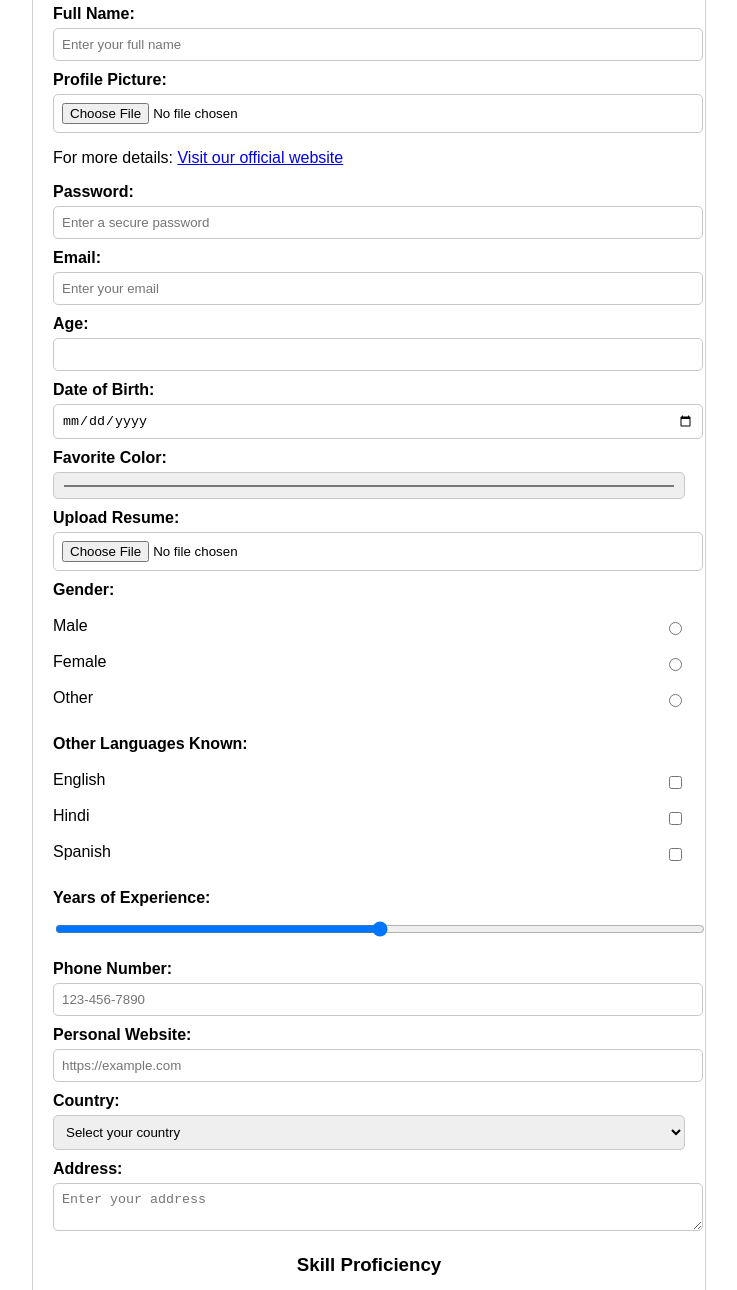
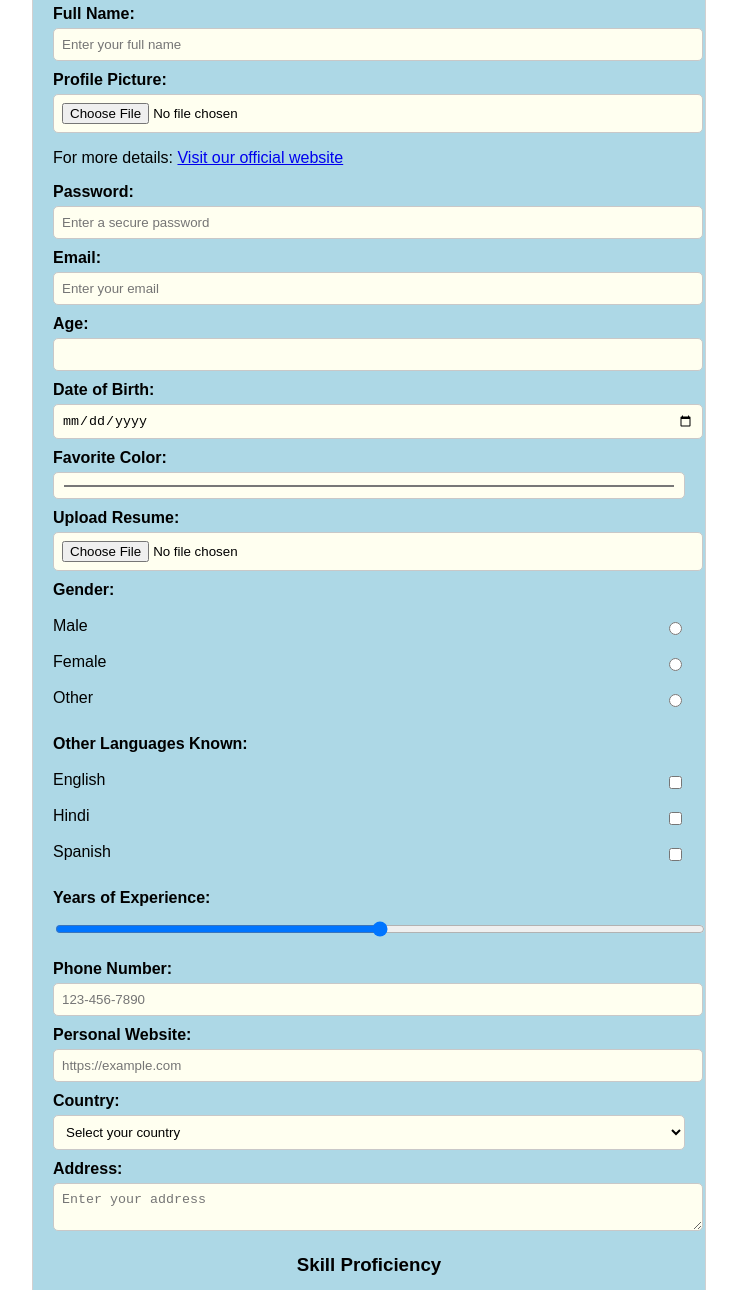
Before and after one commit to Sridharshinikittusamy/ValidationForm, a plain HTML site: page index.html in a window 1280 px wide. Shown: the part 92-1382 px from the top of the page, without its empty margins (271-1008 px from the left). Drawn offline with Linux system fonts and the light colour scheme.

Commit message:
Update index.html

```diff
--- a/index.html
+++ b/index.html
@@ -11,6 +11,7 @@
             padding: 20px;
             border: 1px solid rgb(210, 208, 208);
             border-radius: 20px;
+            background-color: lightblue;
 
         }
         h2 {
@@ -27,6 +28,7 @@
             margin-top: 5px;
             border: 1px solid #c9c8c8;
             border-radius: 5px;
+            background-color: ivory;
         }
         input[type="radio"], input[type="checkbox"] {
             float: right;
@@ -53,6 +55,7 @@
             border: none;
             border-radius: 5px;
             cursor:pointer;
+            align-content: center;
         }
         .submit-btn:hover {
             background-color: #b3b5b3;
@@ -65,7 +68,7 @@
     <h2>Bio-Data Form</h2>
     <form>
         <label>Full Name:</label>
-        <input type="text" placeholder="Enter your full name">
+        <input type="text" maxlength="18" placeholder="Enter your full name" required>
 
         <label>Profile Picture:</label>
         <input type="file">
@@ -104,7 +107,7 @@
         <input type="range" min="0" max="50">
 
         <label>Phone Number:</label>
-        <input type="tel" placeholder="123-456-7890">
+        <input type="number" placeholder="123-456-7890">
 
         <label>Personal Website:</label>
         <input type="url" placeholder="https://example.com">
```
